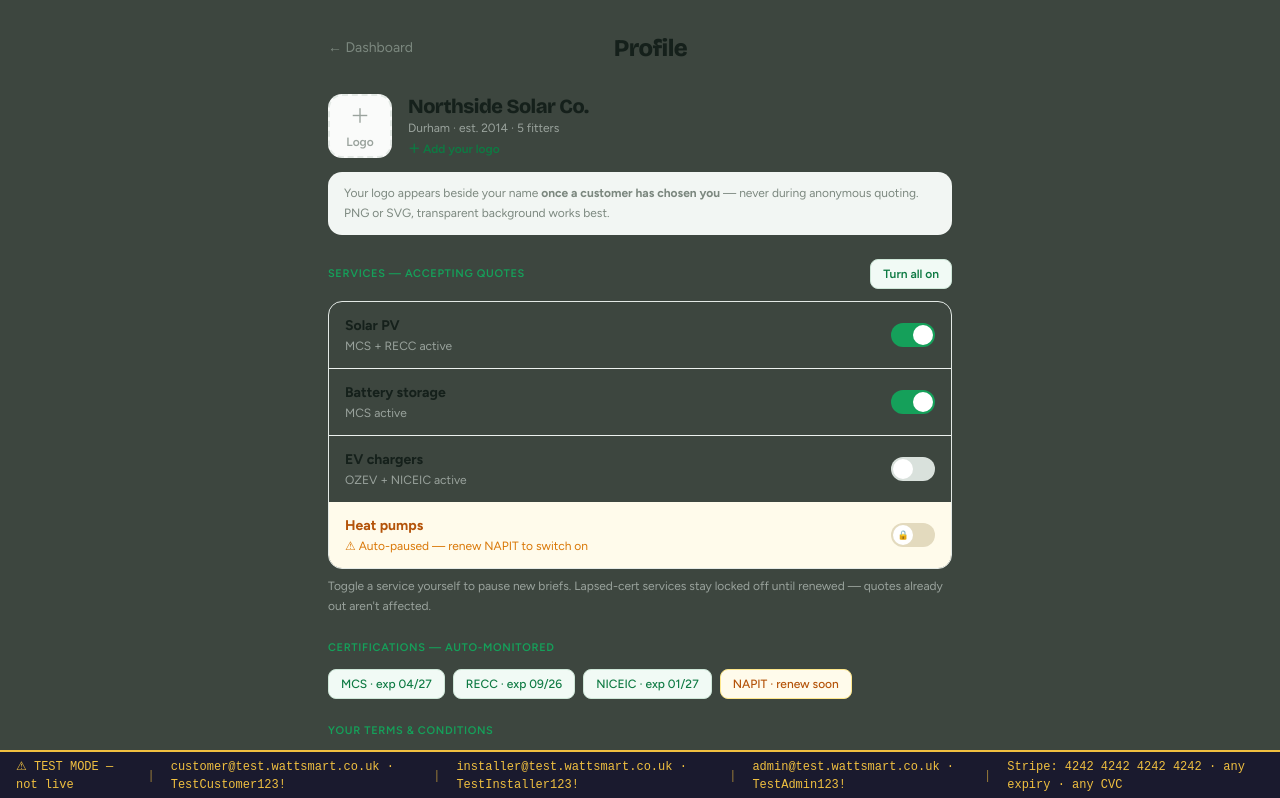
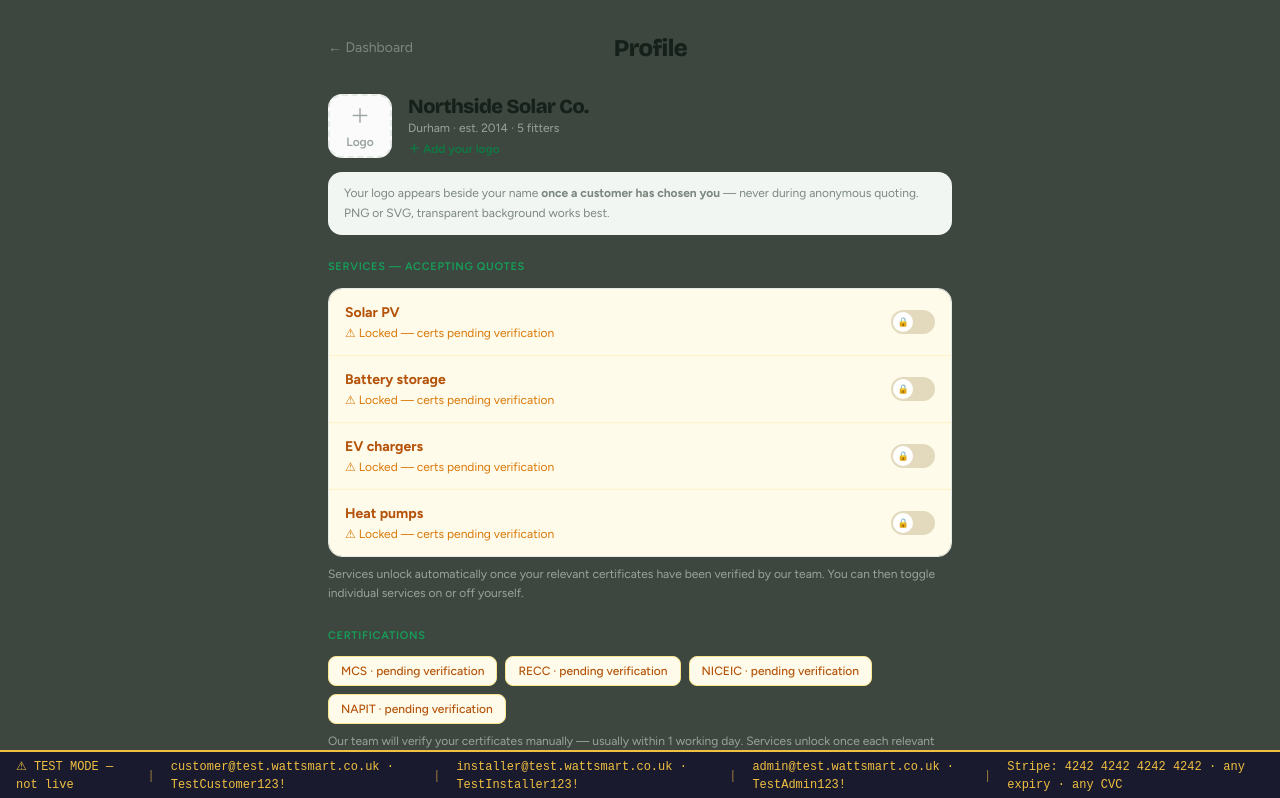
Before and after one commit to McIntyreProjects/wattsmart, a Next.js app: page /installer/profile in a window 1280 px wide. Shown: the top 798 px of the page. Built offline with nearby package versions, Linux system fonts and the light colour scheme.

Commit message:
Lock installer services until certs verified, remove auto-monitored language

```diff
--- a/src/app/installer/profile/page.tsx
+++ b/src/app/installer/profile/page.tsx
@@ -49,48 +49,44 @@ export default function InstallerProfilePage() {
         {/* Services */}
         <div className="flex justify-between items-center mb-3">
           <p className="eyebrow">Services — accepting quotes</p>
-          <button className="text-xs font-semibold text-ws-dark-green border border-[#CDE6D7] bg-[#F1FAF5] rounded-lg px-3 py-1.5">Turn all on</button>
         </div>
         <div className="border border-ws-border rounded-tile overflow-hidden mb-2">
           {[
-            { label: 'Solar PV', sub: 'MCS + RECC active', on: true },
-            { label: 'Battery storage', sub: 'MCS active', on: true },
-            { label: 'EV chargers', sub: 'OZEV + NICEIC active', on: false },
+            { label: 'Solar PV', sub: 'Requires MCS + RECC' },
+            { label: 'Battery storage', sub: 'Requires MCS' },
+            { label: 'EV chargers', sub: 'Requires OZEV + NICEIC' },
+            { label: 'Heat pumps', sub: 'Requires MCS + NAPIT' },
           ].map((s, i, arr) => (
-            <div key={s.label} className={`flex justify-between items-center px-4 py-3.5 ${i < arr.length - 1 ? 'border-b border-[#EDF1EE]' : ''}`}>
+            <div key={s.label} className={`flex justify-between items-center px-4 py-3.5 bg-amber-50 ${i < arr.length - 1 ? 'border-b border-amber-100' : ''}`}>
               <div>
-                <p className="font-bold text-sm">{s.label}</p>
-                <p className="text-xs text-ws-subtle mt-0.5">{s.sub}</p>
+                <p className="font-bold text-sm text-amber-700">{s.label}</p>
+                <p className="text-xs text-amber-600 mt-0.5">⚠ Locked — certs pending verification</p>
               </div>
-              <Toggle on={s.on} />
+              <Toggle on={false} locked />
             </div>
           ))}
-          <div className="flex justify-between items-center px-4 py-3.5 bg-amber-50">
-            <div>
-              <p className="font-bold text-sm text-amber-700">Heat pumps</p>
-              <p className="text-xs text-amber-600 mt-0.5">⚠ Auto-paused — renew NAPIT to switch on</p>
-            </div>
-            <Toggle on={false} locked />
-          </div>
         </div>
         <p className="text-xs text-ws-subtle leading-relaxed mb-6">
-          Toggle a service yourself to pause new briefs. Lapsed-cert services stay locked off until renewed — quotes already out aren't affected.
+          Services unlock automatically once your relevant certificates have been verified by our team. You can then toggle individual services on or off yourself.
         </p>
 
         {/* Certifications */}
-        <p className="eyebrow mb-3">Certifications — auto-monitored</p>
-        <div className="flex flex-wrap gap-2 mb-6">
+        <p className="eyebrow mb-3">Certifications</p>
+        <div className="flex flex-wrap gap-2 mb-2">
           {[
-            { label: 'MCS · exp 04/27', ok: true },
-            { label: 'RECC · exp 09/26', ok: true },
-            { label: 'NICEIC · exp 01/27', ok: true },
-            { label: 'NAPIT · renew soon', ok: false },
+            { label: 'MCS', status: 'pending' },
+            { label: 'RECC', status: 'pending' },
+            { label: 'NICEIC', status: 'pending' },
+            { label: 'NAPIT', status: 'pending' },
           ].map((c) => (
-            <span key={c.label} className={`text-xs rounded-lg px-3 py-1.5 font-medium border ${
-              c.ok ? 'border-[#CDE6D7] bg-[#F1FAF5] text-ws-dark-green' : 'border-amber-200 bg-amber-50 text-amber-700'
-            }`}>{c.label}</span>
+            <span key={c.label} className="text-xs rounded-lg px-3 py-1.5 font-medium border border-amber-200 bg-amber-50 text-amber-700">
+              {c.label} · pending verification
+            </span>
           ))}
         </div>
+        <p className="text-xs text-ws-subtle leading-relaxed mb-6">
+          Our team will verify your certificates manually — usually within 1 working day. Services unlock once each relevant cert is confirmed.
+        </p>
 
         {/* Terms */}
         <p className="eyebrow mb-3">Your terms &amp; conditions</p>
```
